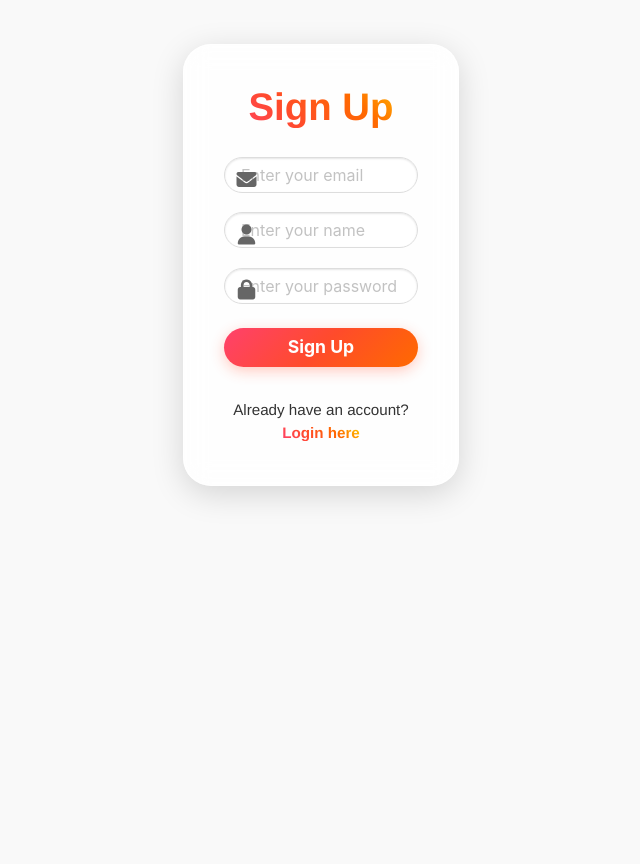
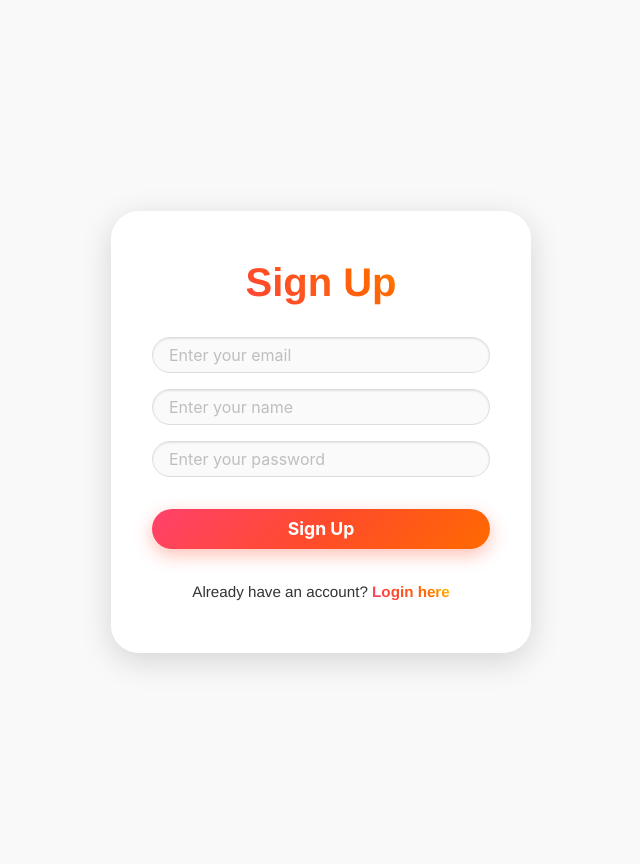
Before and after one commit to JospinJudes/hello-python-ci, a Flask app: page /signup in a window 1280 px wide. Shown: the part 71-935 px from the top of the page, without its empty margins (319-959 px from the left). Before the commit the page ends 572 px from the top, so only its background shows below. Run offline with Flask 3, Linux system fonts and the light colour scheme; some libraries are stand-ins or nearby versions.

Commit message:
Singup page

```diff
--- a/flask_auth/project/templates/signup.html
+++ b/flask_auth/project/templates/signup.html
@@ -1,48 +1,52 @@
 {% extends "base.html" %}
 
 {% block content %}
+<div class="signup-container" style="display:flex; justify-content:center; align-items:center; min-height:100vh; padding:1rem;">
 
-<style>
-.flash-container { margin: 1rem 0; }
-.flash-item { padding: .75rem 1rem; border-radius: .5rem; margin-bottom: .5rem; }
-.flash-error { background: #fee2e2; color: #991b1b; border: 1px solid #fecaca; }
-.flash-success { background: #dcfce7; color: #166534; border: 1px solid #bbf7d0; }
-</style>
-
-<div class="column is-4 is-offset-4">
-    <div class="box has-text-centered"
+    <div class="signup-box"
          style="
-            background: rgba(255, 255, 255, 0.85);
+            background: rgba(255, 255, 255, 0.95);
             border-radius: 28px;
-            padding: 2.5rem;
-            backdrop-filter: blur(12px);
-            -webkit-backdrop-filter: blur(12px);
-            box-shadow: 0 8px 32px rgba(0, 0, 0, 0.15);
-            border: 1px solid rgba(255, 255, 255, 0.4);
+            padding: 3rem 2.5rem;
+            max-width: 420px;
+            width: 100%;
+            backdrop-filter: blur(10px);
+            -webkit-backdrop-filter: blur(10px);
+            box-shadow: 0 8px 32px rgba(0,0,0,0.15);
+            border: 1px solid rgba(255, 255, 255, 0.2);
          ">
 
-        <h3 class="title gradient-text" style="font-size: 2.4rem; margin-bottom: 1.8rem;">Sign Up</h3>
+        <h2 class="title gradient-text" style="font-size:2.5rem; text-align:center; margin-bottom:2rem; font-weight:800;">
+            Sign Up
+        </h2>
 
-
+        <!-- Flash messages -->
         {% with messages = get_flashed_messages(with_categories=true) %}
         {% if messages %}
             {% for category, message in messages %}
-                <div class="notification is-danger"
-                    style="border-radius:18px; background: rgba(255,0,0,0.7);">
+            <div class="notification" style="
+                border-radius: 12px;
+                padding:0.8rem 1rem;
+                margin-bottom:1.5rem;
+                font-weight:600;
+                text-align:center;
+                {% if category == 'error' %}
+                    background: rgba(255,37,37,0.85); color:white;
+                {% elif category == 'success' %}
+                    background: rgba(56, 161, 105,0.85); color:white;
+                {% endif %}
+            ">
                 {{ message }}
                 {% if category == 'email_exists' %}
-                    <br>
-                    Go to <a href="{{ url_for('auth.login') }}" class="gradient-text">login page</a>.
+                    <br>Go to <a href="{{ url_for('auth.login') }}" class="gradient-text" style="font-weight:600;">login page</a>.
                 {% endif %}
             </div>
             {% endfor %}
         {% endif %}
         {% endwith %}
 
-        <form method="POST" action="/signup">
+        <form method="POST" action="/signup" novalidate style="display:flex; flex-direction:column; gap:1rem;">
             <!-- Email -->
-            <div class="field" style="margin-bottom: 1.2rem;">
-                <div class="control has-icons-left">
             <input class="input is-medium"
                    type="email"
                    name="email"
@@ -52,19 +56,15 @@
                        border-radius: 18px;
                        padding: 1rem;
                        font-size: 1rem;
-                               background: rgba(255,255,255,0.9);
-                               color: #333;
+                       background: rgba(250,250,250,0.95);
                        border: 1px solid #ddd;
-                           ">
-                    <span class="icon is-small is-left">
-                        <i class="fas fa-envelope" style="color: #666;"></i>
-                    </span>
-                </div>
-            </div>
+                       transition: 0.3s;
+                   "
+                   onfocus="this.style.borderColor='#ff416c'; this.style.boxShadow='0 0 8px rgba(255,65,108,0.5)';"
+                   onblur="this.style.borderColor='#ddd'; this.style.boxShadow='none';"
+            >
 
             <!-- Name -->
-            <div class="field" style="margin-bottom: 1.2rem;">
-                <div class="control has-icons-left">
             <input class="input is-medium"
                    type="text"
                    name="name"
@@ -74,19 +74,15 @@
                        border-radius: 18px;
                        padding: 1rem;
                        font-size: 1rem;
-                               background: rgba(255,255,255,0.9);
-                               color: #333;
+                       background: rgba(250,250,250,0.95);
                        border: 1px solid #ddd;
-                           ">
-                    <span class="icon is-small is-left">
-                        <i class="fas fa-user" style="color: #666;"></i>
-                    </span>
-                </div>
-            </div>
+                       transition: 0.3s;
+                   "
+                   onfocus="this.style.borderColor='#ff416c'; this.style.boxShadow='0 0 8px rgba(255,65,108,0.5)';"
+                   onblur="this.style.borderColor='#ddd'; this.style.boxShadow='none';"
+            >
 
             <!-- Password -->
-            <div class="field" style="margin-bottom: 1.2rem;">
-                <div class="control has-icons-left">
             <input class="input is-medium"
                    type="password"
                    name="password"
@@ -96,42 +92,40 @@
                        border-radius: 18px;
                        padding: 1rem;
                        font-size: 1rem;
-                               background: rgba(255,255,255,0.9);
-                               color: #333;
+                       background: rgba(250,250,250,0.95);
                        border: 1px solid #ddd;
-                           ">
-                    <span class="icon is-small is-left">
-                        <i class="fas fa-lock" style="color: #666;"></i>
-                    </span>
-                </div>
-            </div>
+                       transition: 0.3s;
+                   "
+                   onfocus="this.style.borderColor='#ff416c'; this.style.boxShadow='0 0 8px rgba(255,65,108,0.5)';"
+                   onblur="this.style.borderColor='#ddd'; this.style.boxShadow='none';"
+            >
 
-            <!-- Submit button -->
-            <button class="button is-medium is-fullwidth"
-                    style="
-                        margin-top: 1.5rem;
-                        border-radius: 22px;
-                        padding: 1rem;
-                        font-size: 1.1rem;
-                        background: linear-gradient(135deg, #ff416c, #ff4b2b, #ff6a00);
-                        border: none;
-                        color: white;
-                        font-weight: bold;
-                        box-shadow: 0 4px 14px rgba(255, 75, 43, 0.3);
-                        transition: 0.3s;
-                    ">
+            <!-- Submit -->
+            <button type="submit" class="button is-medium is-fullwidth" style="
+                    margin-top:1rem;
+                    border-radius:22px;
+                    padding:1rem;
+                    font-size:1.1rem;
+                    font-weight:bold;
+                    background: linear-gradient(135deg,#ff416c,#ff4b2b,#ff6a00);
+                    border:none;
+                    color:white;
+                    box-shadow:0 6px 18px rgba(255,75,43,0.35);
+                    cursor:pointer;
+                    transition:0.3s;
+                "
+                onmouseover="this.style.transform='scale(1.03)'; this.style.boxShadow='0 8px 22px rgba(255,75,43,0.45)';"
+                onmouseout="this.style.transform='scale(1)'; this.style.boxShadow='0 6px 18px rgba(255,75,43,0.35)';">
                 Sign Up
             </button>
         </form>
 
-        <!-- Extra link -->
-        <p class="has-text-grey" style="margin-top: 2rem; font-size: 0.95rem; color: #333 !important;">
+        <!-- Extra links -->
+        <p class="has-text-centered" style="margin-top:2rem; font-size:0.95rem; color:#333;">
             Already have an account?
-            <a href="{{ url_for('auth.login') }}" class="gradient-text"><strong>Login here</strong></a>
+            <a href="{{ url_for('auth.login') }}" class="gradient-text" style="font-weight:600;">Login here</a>
         </p>
+
     </div>
 </div>
-
-<!-- Font Awesome for icons -->
-<script src="https://kit.fontawesome.com/a076d05399.js" crossorigin="anonymous"></script>
 {% endblock %}
```
Lines whose indentation alone changed are shown as unchanged.
